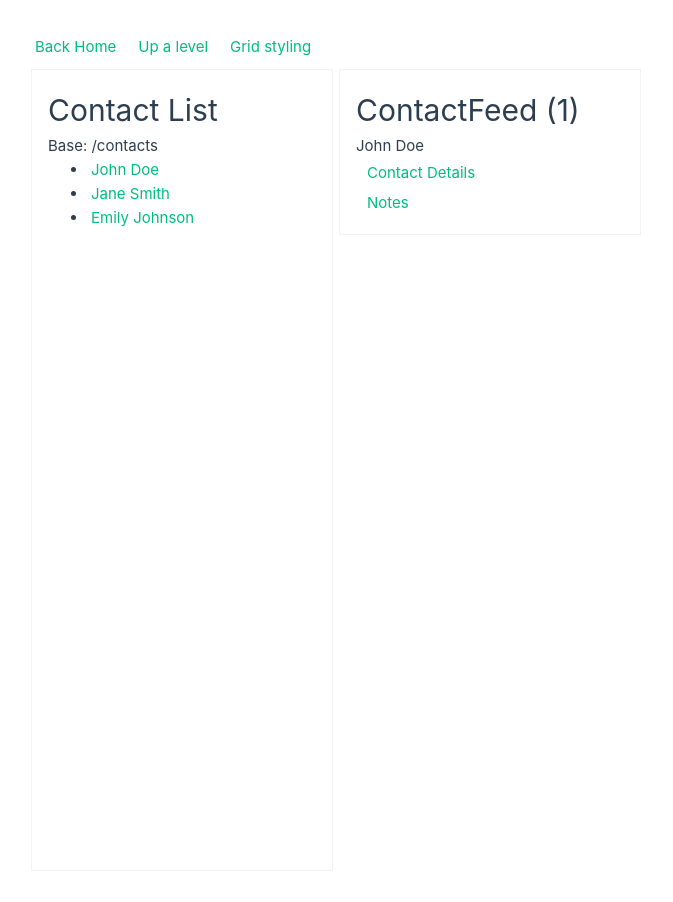
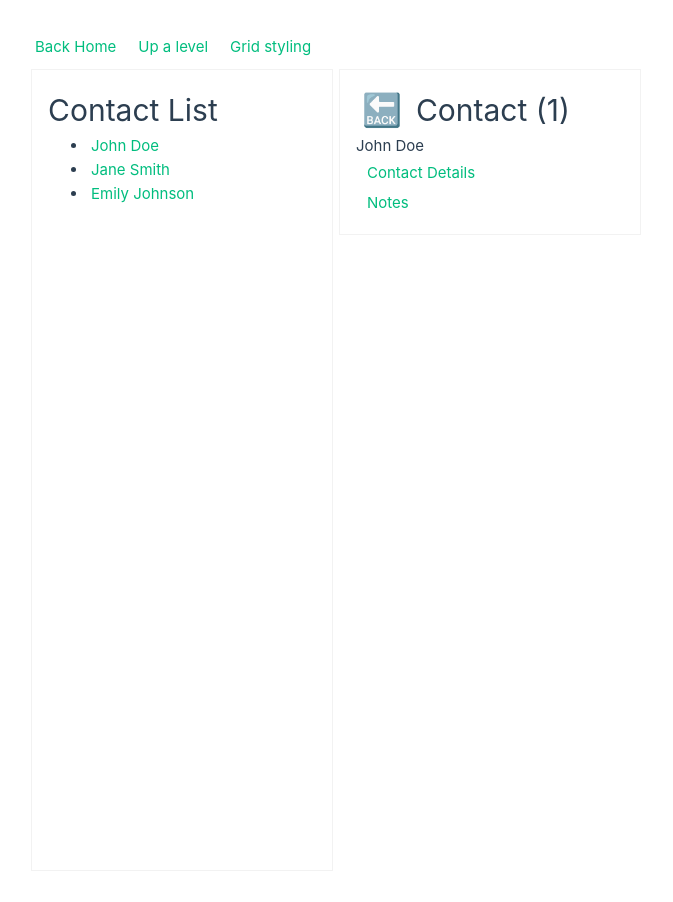
Before and after one commit to jscottym/contact-routing, a Vue app: page /contacts/1 in a window 1280 px wide. Shown: the whole page, without its empty margins (0-673 px from the left). Built offline with nearby package versions, Linux system fonts and the light colour scheme.

Commit message:
Add back arrow

```diff
--- a/src/components/ContactDetails.vue
+++ b/src/components/ContactDetails.vue
@@ -2,9 +2,11 @@
 import { defineProps } from "vue";
 import {useRouter} from "vue-router";
 import useBasePath from "../composables/useBasePath";
+import PanelHeader from "@/components/PanelHeader.vue";
 
 defineProps({
-  contact: Object,
+    contact: Object,
+    showBack: Boolean,
 });
 const router = useRouter();
 function toEdit() {
@@ -17,8 +19,9 @@ const { navigateToEdit } = useBasePath('contact');
 
 <template>
   <div class="p-4 panel">
-    <h1>Contact Details</h1>
-
+    <PanelHeader :show-back="showBack">
+      <h1>Contact Details</h1>
+    </PanelHeader>
     <div v-if="contact">
       <p>Id: {{ contact.id }}</p>
       <p>Name: {{ contact.name }}</p>
--- a/src/components/ContactEdit.vue
+++ b/src/components/ContactEdit.vue
@@ -1,9 +1,11 @@
 <script setup>
 import { defineProps } from "vue";
 import useBasePath from "../composables/useBasePath";
+import PanelHeader from "@/components/PanelHeader.vue";
 
 defineProps({
   contact: Object,
+  showBack: Boolean,
 });
 
 const { navigateToDetails } = useBasePath('contact');
@@ -12,7 +14,10 @@ const { navigateToDetails } = useBasePath('contact');
 
 <template>
   <div class="panel">
-    <h1>Edit Contact</h1>
+    <PanelHeader :show-back="showBack">
+      <h1>Edit Contact</h1>
+    </PanelHeader>
+
     <form v-if="contact">
       <label>Name: <input v-model="contact.name" /></label><br />
       <label>Email: <input v-model="contact.email" /></label><br />
--- a/src/components/ContactFeed.vue
+++ b/src/components/ContactFeed.vue
@@ -5,6 +5,7 @@ import { useFakeContactsStore } from "@/stores/fakeContactsStore";
 import {onMounted, watch, getCurrentInstance, computed} from "vue";
 import useBasePath from "@/composables/useBasePath";
 import useShowOrHide from "../composables/useShowOrHide";
+import PanelHeader from "@/components/PanelHeader.vue";
 
 const { isWideEnough, isCurrentRoute } = useShowOrHide(1470, /^\/contacts\/[^/]+$/);
 const route = useRoute();
@@ -33,7 +34,9 @@ watch(()=>route.params.contactId, (newVal)=> {
 <template>
   <div class="flex gap-2">
     <div v-show="isWideEnough || isCurrentRoute" class="panel p-4">
-      <h1>ContactFeed ({{ route.params.contactId }})</h1>
+      <PanelHeader :show-back="!isWideEnough">
+        <h1>Contact ({{ route.params.contactId }})</h1>
+      </PanelHeader>
 
       <div>{{ contact.name }}</div>
 
@@ -46,7 +49,7 @@ watch(()=>route.params.contactId, (newVal)=> {
     </div>
 
     <div v-show="isWideEnough || (!isCurrentRoute)">
-      <RouterView :contact="contact"/>
+      <RouterView :contact="contact" :show-back="!isWideEnough"/>
     </div>
 
   </div>
--- a/src/components/ContactList.vue
+++ b/src/components/ContactList.vue
@@ -25,8 +25,6 @@ function openContact(contactId) {
     <div v-show="isWideEnough || isCurrentPanelComponent" class="panel p-4">
       <h1>Contact List</h1>
 
-      <div>Base: {{ basePath }}</div>
-
       <ul>
         <li v-for="contact in contacts" :key="contact.id">
           <RouterLink :to="`${basePath}/${contact.id}`">
--- a/src/components/NoteAdd.vue
+++ b/src/components/NoteAdd.vue
@@ -1,6 +1,11 @@
 <script setup>
 import { ref } from "vue";
 import useBasePath from "@/composables/useBasePath";
+import PanelHeader from "@/components/PanelHeader.vue";
+
+defineProps({
+  showBack: Boolean,
+});
 
 const emit = defineEmits(['add']);
 
@@ -15,7 +20,9 @@ async function add() {
 
 <template>
   <div class="panel">
-    <h1>Add Note</h1>
+    <PanelHeader :show-back="showBack">
+      <h1>Add Note</h1>
+    </PanelHeader>
 
     <div class="flex flex-col gap-2">
       <div>Content:</div>
--- a/src/components/NoteDetails.vue
+++ b/src/components/NoteDetails.vue
@@ -4,6 +4,11 @@ import {useRoute, useRouter} from "vue-router";
 import {useAsyncState} from "@vueuse/core";
 import useBasePath from "@/composables/useBasePath";
 import {useFakeContactsStore} from "@/stores/fakeContactsStore";
+import PanelHeader from "@/components/PanelHeader.vue";
+
+defineProps({
+    showBack: Boolean,
+});
 
 const route = useRoute();
 const router = useRouter();
@@ -26,7 +31,7 @@ watch(() => route.params.noteId, (newVal) => {
   <div class="flex gap-2">
     <router-view v-slot="{ Component }">
       <template v-if="Component">
-        <component :is="Component" :note="note"/>
+        <component :is="Component" :note="note" :show-back="showBack"/>
       </template>
 
       <template v-else>
@@ -35,7 +40,9 @@ watch(() => route.params.noteId, (newVal) => {
 
           <div v-if="error">Can't load that note</div>
 
-          <h1>Note Details</h1>
+          <PanelHeader :show-back="showBack">
+            <h1>Note Details</h1>
+          </PanelHeader>
 
           <div>{{ note.id }}</div>
           <div>{{ note.content }}</div>
--- a/src/components/NoteEdit.vue
+++ b/src/components/NoteEdit.vue
@@ -1,9 +1,11 @@
 <script setup>
 import { defineProps } from "vue";
 import useBasePath from "@/composables/useBasePath";
+import PanelHeader from "@/components/PanelHeader.vue";
 
 defineProps({
   note: Object,
+  showBack: Boolean,
 });
 
 const { navigateToId } = useBasePath('note');
@@ -12,7 +14,9 @@ const { navigateToId } = useBasePath('note');
 
 <template>
   <div class="p-4 panel">
-    <h1>Edit Note</h1>
+    <PanelHeader :show-back="showBack">
+      <h1>Edit Note</h1>
+    </PanelHeader>
 
     <form v-if="note">
       <label>Content: <input v-model="note.content" /></label><br />
--- a/src/components/NoteList.vue
+++ b/src/components/NoteList.vue
@@ -5,8 +5,9 @@ import { useRoute, useRouter } from "vue-router";
 import useBasePath from "../composables/useBasePath";
 import { useAsyncState } from "@vueuse/core";
 import useShowOrHide from "../composables/useShowOrHide";
+import PanelHeader from "@/components/PanelHeader.vue";
 
-const { isWideEnough, isCurrentPanelComponent } = useShowOrHide(1800);
+const { isWideEnough, isCurrentPanelComponent } = useShowOrHide(1470);
 const props = defineProps({
   contact: Object,
 });
@@ -16,7 +17,7 @@ const router = useRouter();
 
 const { basePath: contactBasePath } = useBasePath('contact');
 
-const { basePath, navigateToId } = useBasePath('note', {
+const { basePath, navigateToId, navigateToList } = useBasePath('note', {
     doProvide: true,
     basePath: `${contactBasePath}/${route.params.contactId}/notes`
 });
@@ -40,7 +41,11 @@ async function addContactNote(note) {
   console.log('newNote', newNote);
   await loadNotes();
 
-  navigateToId({id: newNote.id});
+  if(isWideEnough.value) {
+    navigateToId({id: newNote.id});
+  } else {
+    navigateToList();
+  }
 }
 
 </script>
@@ -49,7 +54,9 @@ async function addContactNote(note) {
   <div class="main-wrapper flex gap-2">
     <div v-show="isWideEnough || isCurrentPanelComponent" class="panel">
       <div class="flex flex-col gap-2">
-        <h1>Notes List</h1>
+        <PanelHeader :show-back="!isWideEnough">
+          <h1>Notes List</h1>
+        </PanelHeader>
 
         <ul>
           <li v-for="note in notes" :key="note.id">
@@ -66,7 +73,7 @@ async function addContactNote(note) {
     </div>
 
     <div v-show="isWideEnough || !isCurrentPanelComponent">
-      <router-view @add="addContactNote" />
+      <router-view @add="addContactNote" :show-back="!isWideEnough" />
     </div>
 
   </div>
--- /dev/null
+++ b/src/components/PanelHeader.vue
@@ -0,0 +1,60 @@
+<template>
+  <div class="header-wrapper">
+    <button v-if="showBack" @click="goUpOneLevel" class="back-button">
+      🔙
+    </button>
+    <slot />
+  </div>
+</template>
+
+<script setup>
+import { useRoute, useRouter } from 'vue-router';
+import { computed } from 'vue';
+import { defineProps } from 'vue';
+
+const props = defineProps({
+  showBack: {
+    type: Boolean,
+    default: true, // Default to true to show the back button
+  },
+});
+
+const route = useRoute();
+const router = useRouter();
+
+const upOneLevelPath = computed(() => {
+  let path = route.path.split('/');
+  path.pop();
+
+  while (path.length > 1) {
+    const resolvedRoute = router.resolve({ path: path.join('/') });
+
+    if (resolvedRoute && resolvedRoute.matched && resolvedRoute.matched.length) {
+      break;
+    }
+
+    path.pop();
+  }
+
+  return path.join('/') || '/';
+});
+
+const goUpOneLevel = () => {
+  router.push(upOneLevelPath.value);
+};
+</script>
+
+<style scoped>
+.header-wrapper {
+  display: flex;
+  align-items: center;
+}
+
+.back-button {
+  margin-right: 8px;
+  cursor: pointer;
+  background: none;
+  border: none;
+  font-size: 2rem;
+}
+</style>
--- a/src/composables/useBasePath.js
+++ b/src/composables/useBasePath.js
@@ -14,6 +14,10 @@ export default function useBasePath(objectName,  { doProvide, basePath } = {}) {
         if (!basePath) {
             console.error(`${objectName}BasePath is not provided!`);
         }
+    }
+
+    function navigateToList(){
+        router.push(basePath);
     }
 
     function navigateToEdit() {
@@ -34,6 +38,7 @@ export default function useBasePath(objectName,  { doProvide, basePath } = {}) {
     return {
         entity,
         basePath,
+        navigateToList,
         navigateToEdit,
         navigateToDetails,
         navigateToId,
```
